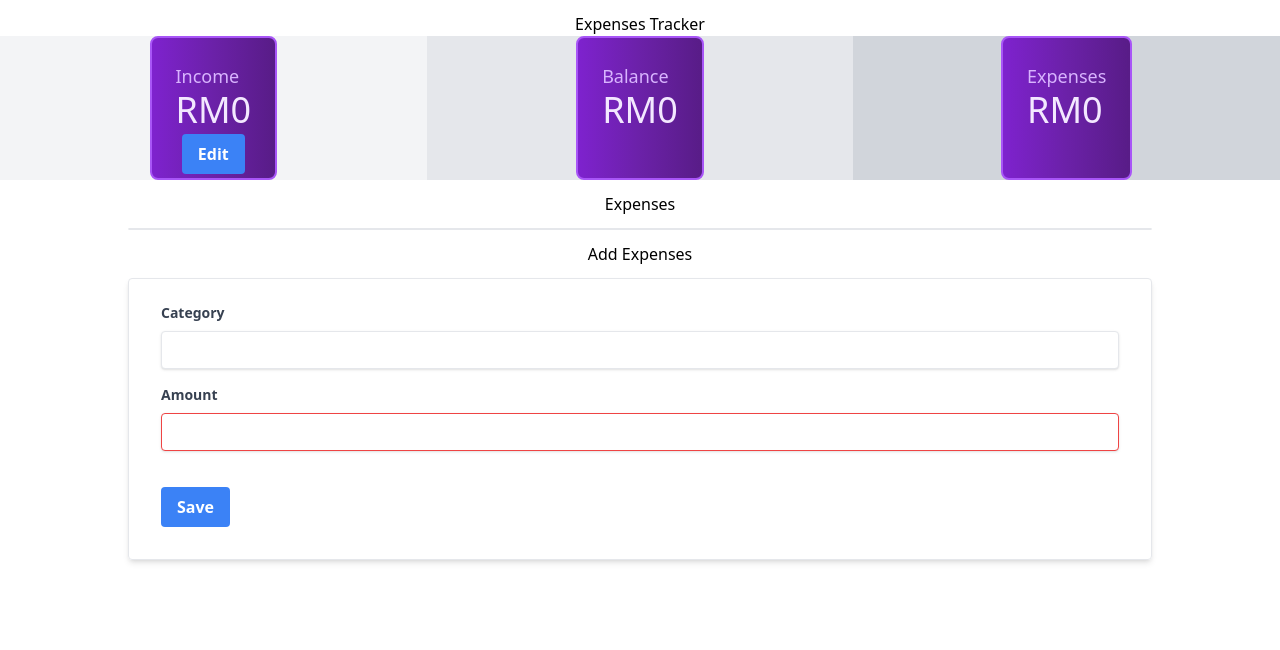
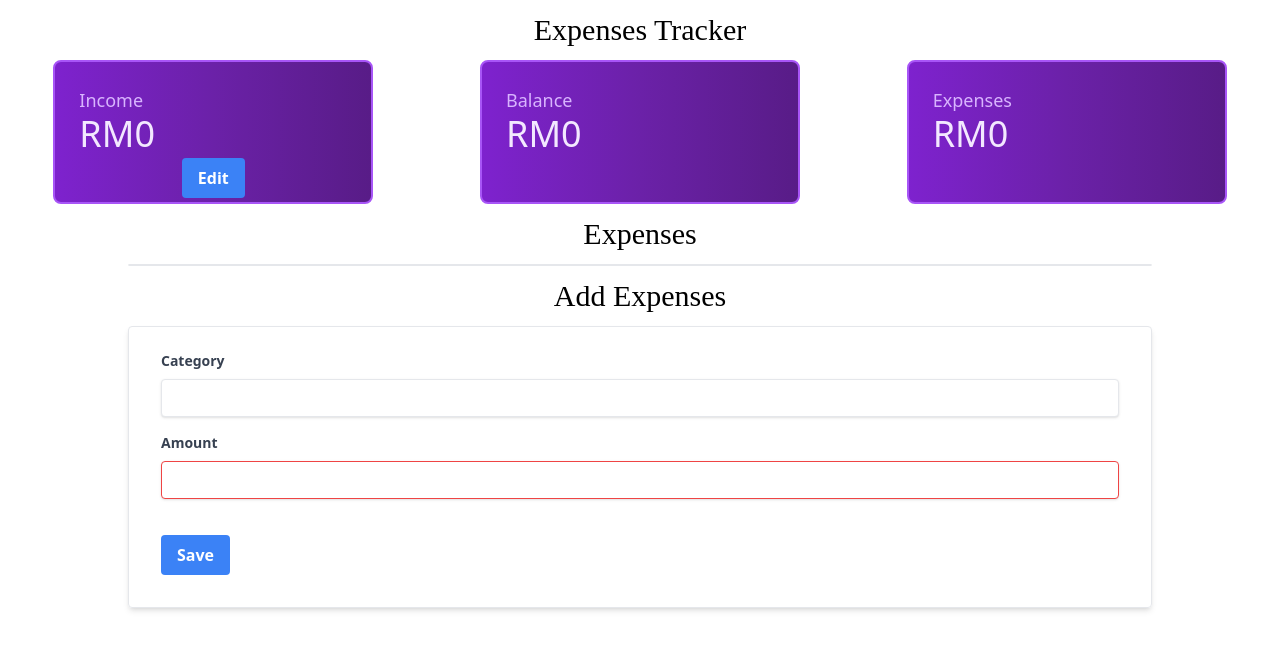
Before and after one commit to lefty93/exptrack, a React (Create React App) app: page / in a window 1280 px wide. Shown: the top 650 px of the page. Built offline with nearby package versions, Linux system fonts and the light colour scheme.

Commit message:
Usual update

```diff
--- a/src/App.js
+++ b/src/App.js
@@ -9,25 +9,25 @@ function App() {
   return (
     <AppProvider>
       <div className='container mx-auto'>
-        <h1 className='mt-3 flex justify-center'>Expenses Tracker</h1>
+        <h1 className='my-3 flex justify-center font-caveat text-3xl'>Expenses Tracker</h1>
         <div className='flex flex-nowrap h-36'>
-          <div className='flex justify-center	w-1/3 h-full bg-gray-100'>
+          <div className='flex justify-center w-1/3 h-full'>
             <Income />
           </div>
-          <div className='flex justify-center w-1/3 h-full bg-gray-200'>
+          <div className='flex justify-center w-1/3 h-full'>
             <Balance />
           </div>
-          <div className='flex justify-center w-1/3 h-full bg-gray-300'>
+          <div className='flex justify-center  w-1/3 h-full'>
             <TotalExpenses />
           </div>
         </div>
-        <h3 className='mt-3 flex justify-center'>Expenses</h3>
+        <h3 className='mt-3 flex justify-center font-caveat text-3xl'>Expenses</h3>
         <div className='flex flex-row mt-3 justify-center mx-auto'>
           <div className='columns-5xl'>
             <ExpenseList />
           </div>
         </div>
-        <h3 className='mt-3 flex justify-center'>Add Expenses</h3>
+        <h3 className='mt-3 flex justify-center font-caveat text-3xl'>Add Expenses</h3>
         <div className='flex flex-row mt-3 justify-center mx-auto'>
           <div className='columns-5xl'>
             <AddExpenseForm />
--- a/src/components/Balance.js
+++ b/src/components/Balance.js
@@ -7,7 +7,7 @@ function Balance() {
     return (total = total + item.cost)
   }, 0)
   return (
-    <div class='bg-gradient-to-r from-purple-700 via-purple-800 to-purple-900 p-6 rounded-lg border-2 border-purple-500'>
+    <div class='bg-gradient-to-r from-purple-700 via-purple-800 to-purple-900 p-6 rounded-lg border-2 border-purple-500 w-80'>
 
       <div class='text-lg text-purple-300'>Balance</div>
       <div class='text-4xl text-purple-100'>RM{income - expensesTotal}</div>
--- a/src/components/Income.js
+++ b/src/components/Income.js
@@ -21,8 +21,7 @@ function Income() {
   }
 
   return (
-    <div class='bg-gradient-to-r from-purple-700 via-purple-800 to-purple-900 p-6 rounded-lg border-2 border-purple-500'>
-
+    <div class='bg-gradient-to-r from-purple-700 via-purple-800 to-purple-900 p-6 rounded-lg border-2 border-purple-500 w-80'>
       <div class='text-lg text-purple-300'>Income</div>
       <div class='text-4xl text-purple-100'>RM{income}</div>
       {isEditing ? (
--- a/src/components/TotalExpenses.js
+++ b/src/components/TotalExpenses.js
@@ -9,7 +9,7 @@ function TotalExpenses() {
   }, 0)
 
   return (
-    <div class='bg-gradient-to-r from-purple-700 via-purple-800 to-purple-900 p-6 rounded-lg border-2 border-purple-500'>
+    <div class='bg-gradient-to-r from-purple-700 via-purple-800 to-purple-900 p-6 rounded-lg border-2 border-purple-500 w-80'>
 
       <div class='text-lg text-purple-300'>Expenses</div>
       <div class='text-4xl text-purple-100'>RM{expensesTotal}</div>
--- a/tailwind.config.js
+++ b/tailwind.config.js
@@ -2,7 +2,11 @@
 module.exports = {
   content: ["./src/**/*.{js,jsx,ts,tsx}"],
   theme: {
-    extend: {},
+    extend: {
+      fontFamily: {
+        caveat: ['Caveat', 'cursive']
+      }
+    },
   },
   plugins: [],
 };
```
Also changed, not shown: public/index.html (+8 -0 lines).
